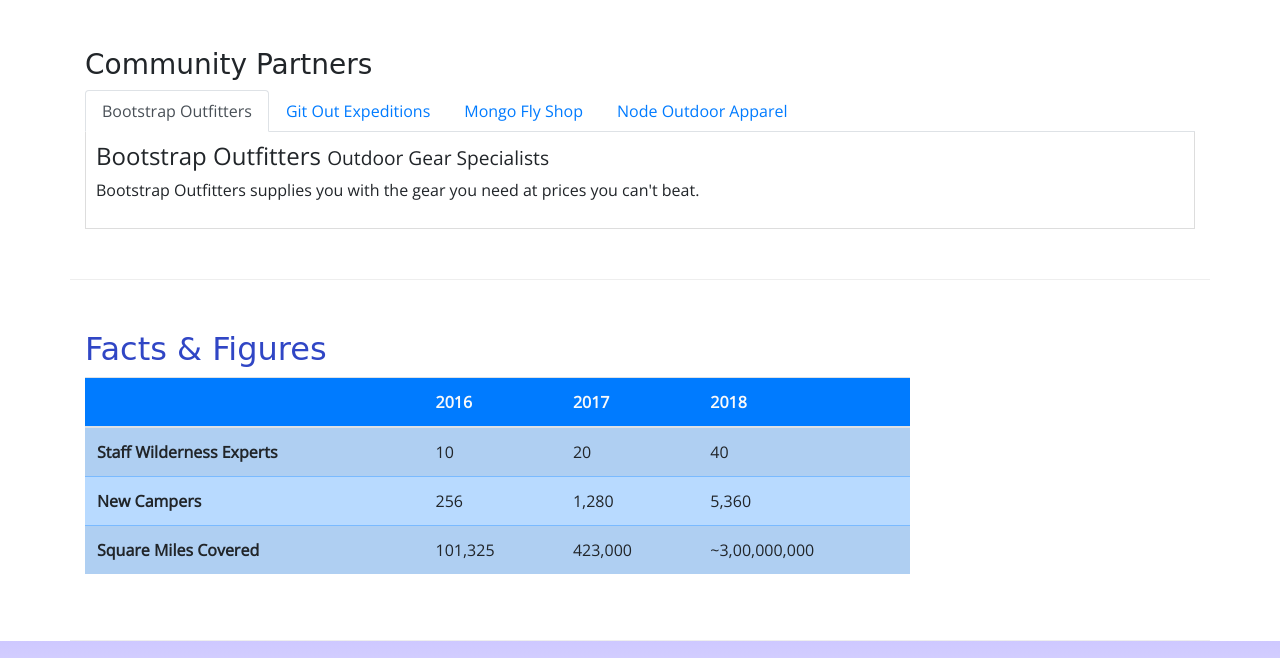
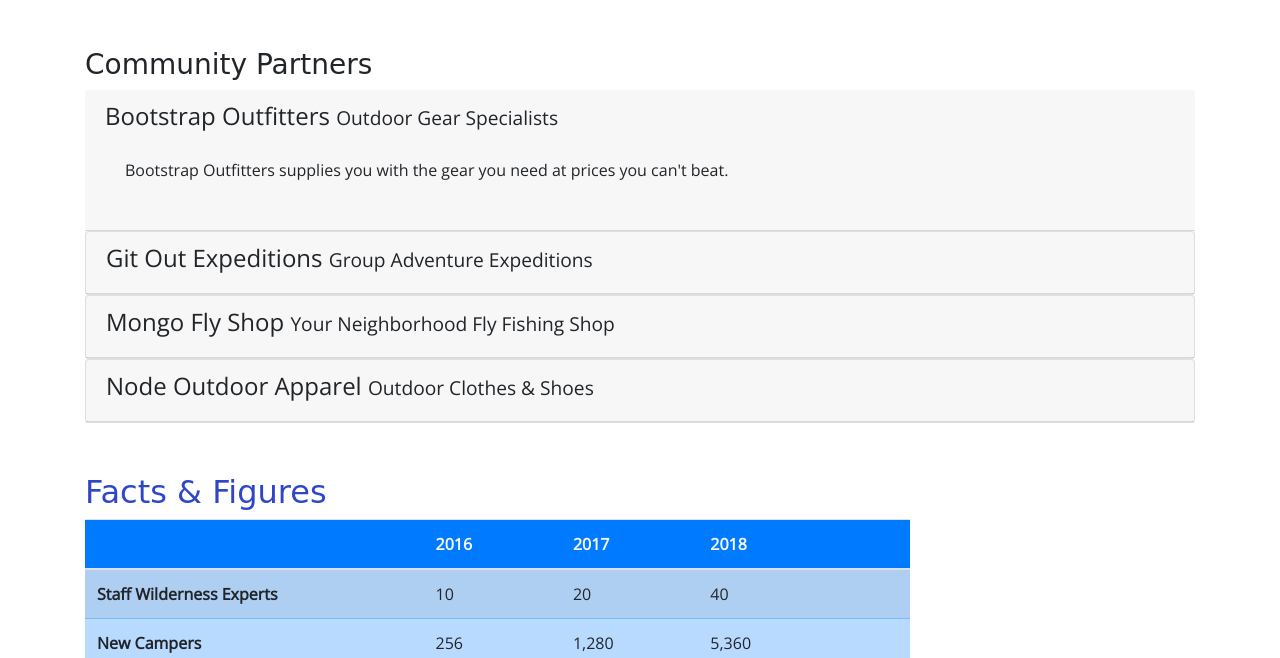
Before and after one commit to Hence07/Nucamp, a website: page aboutus.html in a window 1280 px wide. Shown: the part 1251-1909 px from the top of the page. Drawn offline with nearby package versions, Linux system fonts and the light colour scheme; a web font is replaced by a local one.

Commit message:
Accordion

```diff
--- a/aboutus.html
+++ b/aboutus.html
@@ -123,31 +123,68 @@
         <div class="row row-content">
             <div class="col">
                 <h3>Community Partners</h3>
-                <ul class="nav nav-tabs">
+                 <!-- <ul class="nav nav-tabs">
                     <li class="nav-item"><a class="nav-link active" href="#boutstrap" role="tab" data-toggle="tab">Bootstrap Outfitters </a><li>
                     <li class="nav-item"><a class="nav-link" href="#git" role="tab" data-toggle="tab">Git Out Expeditions</a></li>
                     <li class="nav-item"><a class="nav-link" href="#mongo" role="tab" data-toggle="tab">Mongo Fly Shop</a></li>
                     <li class="nav-item"><a class="nav-link" href="#node" role="tab" data-toggle="tab">Node Outdoor Apparel</a></li>
-                </ul>
-                <div class="tab-content">
-                   <div role="tabpanel" class="tab-pane fade show active" id="bootstrap">
-                       <h4>Bootstrap Outfitters <small>Outdoor Gear Specialists</small></h4>
-                       <p class="d-none-d-sm-block">Bootstrap Outfitters supplies you with the gear you need at prices you can't beat.</p>
+                </ul>   -->
+                <!-- <div class="tab-content"> -->
+                <div id="accordion">
+                   <div role="tab" class="card-header">
+                       <h4>
+                           <a data-toggle="collapse" data-target="#bootstrap">
+                               Bootstrap Outfitters <small>Outdoor Gear Specialists</small>
+                           </a>
+                       </h4>
+                       <div class="collapse show" id="bootstrap" data-parent="#accordion">
+                           <div class="card-body">
+                               <p class="d-none d-sm-block">Bootstrap Outfitters supplies you with the gear you need at
+                                   prices you can't beat.</p>
                            </div>
-                   <div role="tabpanel" class="tab-pane fade" id="git">
-                       <h4>Git Out Expeditions <small>Group Adventure Expeditions</small></h4>
-                       <p class="d-none d-sm-block">Join Git Out Expeditions to explore new horizons with a group of
-                           other adventurers!</p>
                        </div>
-                   <div role="tabpanel" class="tab-pane fade" id="mongo">
-                       <h4>Mongo Fly Shop <small>Your Neighborhood Fly Fishing Shop.</small></h4>
-                       <p class="d-none d-sm-block">Need a new fishing pole, a tacklebox, or flies of all kinds? Stop by
-                           Mongo Fly Shop.</p>
                    </div>
-                   <div role="tabpanel" class="tab-pane fade" id="node">
-                       <h4>Node Outdoor Apparel <small>Outdoor Clothes & Shoes</small></h4>
-                       <p class="d-none d-sm-block">From polar fleeces to swimsuits, hiking boots to waders, a visit to
-                           Node will be sure to get you covered.</p>
+                     <div class="card">
+                         <div role="tab" class="card-header">
+                             <h4>
+                                 <a class="collapsed" data-toggle="collapse" data-target="#git">
+                                     Git Out Expeditions <small>Group Adventure Expeditions</small>
+                                 </a>
+                             </h4>
+                             <div class="collapse" id="git" data-parent="#accordion">
+                                 <div class="card-body">
+                                     <p class="d-none d-sm-block">Join Git Out Expeditions to explore new horizons with
+                                         a group of other adventurers!</p>
+                                 </div>
+                             </div>
+                         </div>
+                     </div>
+                     <div class="card">
+                         <div role="tab" class="card-header">
+                             <h4>
+                                 <a class="collapsed" data-toggle="collapse" data-target="#mongo">
+                                     Mongo Fly Shop <small>Your Neighborhood Fly Fishing Shop</small>
+                                 </a>
+                             </h4>
+                             <div class="collapse" id="mongo" data-parent="#accordion">
+                                 <div class="card-body">
+                                     <p class="d-none d-sm-block">Need a new fishing pole, a tacklebox, or flies of all
+                                         kinds? Stop by Mongo Fly Shop.</p>
+                                 </div>
+                             </div>
+                         </div>
+                     </div>
+                     <div class="card">
+                         <div role="tab" class="card-header">
+                             <h4>
+                                 <a class="collapsed" data-toggle="collapse" data-target="#node">
+                                     Node Outdoor Apparel <small>Outdoor Clothes & Shoes</small>
+                                 </a>
+                             </h4>
+                             <div class="collapse" id="node" data-parent="#accordion">
+                                 <div class="card-body">
+                                     <p class="d-none d-sm-block">From polar fleeces to swimsuits, hiking boots to
+                                         waders, a visit to Node will be sure to get you covered.</p>
                                  </div>
                              </div>
                          </div>
--- a/css/styles.css
+++ b/css/styles.css
@@ -41,8 +41,8 @@
 .navbar{
     background-color: #60106B;
 }
-.tab-content {
+/* .tab-content {
     border: 1px solid #DDD;
     border-top: none;
     padding: 10px;
-}
+} */
```
Lines whose indentation alone changed are shown as unchanged.
